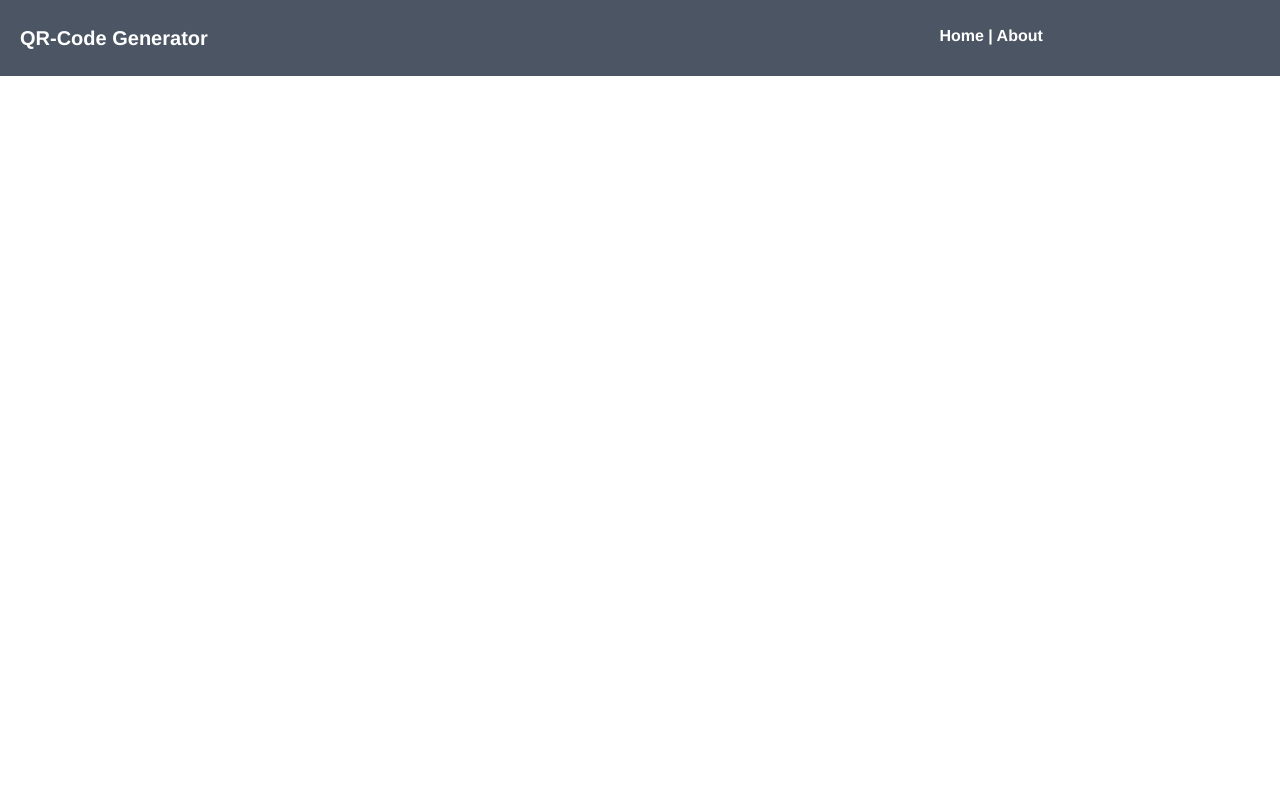
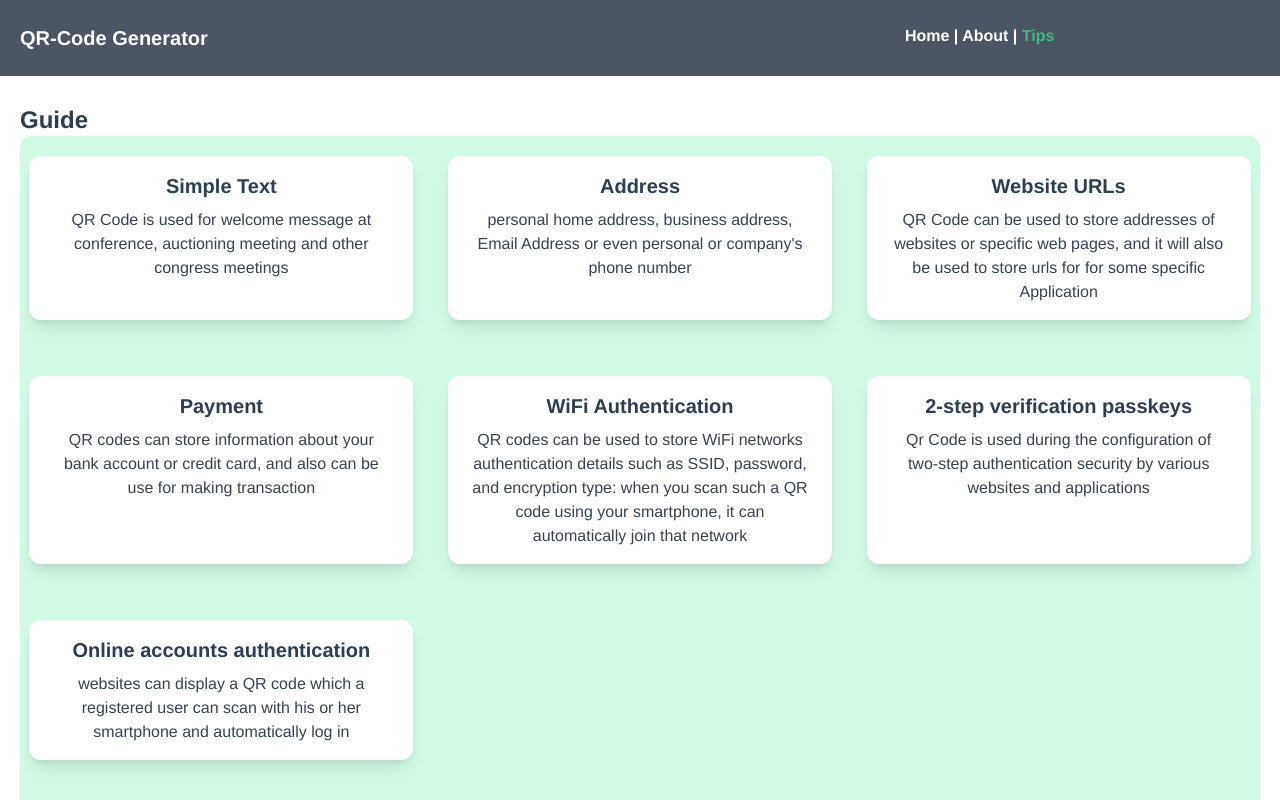
Before and after one commit to Bapper-Ik/qrcode-generator, a Vue app: page /usage in a window 1280 px wide. Shown: the top 800 px of the page. Built offline with nearby package versions, Linux system fonts and the light colour scheme.

Commit message:
Adding Tips component.

```diff
--- a/src/components/layout/Header.vue
+++ b/src/components/layout/Header.vue
@@ -6,7 +6,8 @@
 
         <div class="font-bold text-white py-2 md:py-2 md:py-0 md:flex-auto">
             <router-link to="/">Home</router-link> |
-            <router-link to="/about">About</router-link>
+            <router-link to="/about">About</router-link> |
+            <router-link to="/usage">Tips</router-link>
         </div>
 
     </div>
--- a/src/router/index.js
+++ b/src/router/index.js
@@ -1,5 +1,6 @@
 import { createRouter, createWebHistory } from 'vue-router'
 import Home from '../views/Home.vue'
+import Usage from "../views/Usage.vue";
 
 const routes = [
   {
@@ -14,6 +15,11 @@ const routes = [
     // this generates a separate chunk (about.[hash].js) for this route
     // which is lazy-loaded when the route is visited.
     component: () => import(/* webpackChunkName: "about" */ '../views/About.vue')
+  },
+  {
+    path: '/usage',
+    name: 'Usage',
+    component: Usage
   }
 ]
 
--- a/src/views/About.vue
+++ b/src/views/About.vue
@@ -1,8 +1,8 @@
 <template>
   <div class="about mb-96">
-    <div class="bg-blue-300 max-w-full my-10 mx-3 px-5 py-6 text-left rounded-xl">
+    <div class="bg-green-100 max-w-full my-10 mx-3 px-5 py-6 text-left rounded-xl">
 
-      <h1 class="text-white font-bold font-serif text-2xl pb-5">About us</h1>
+      <h1 class="text-slate font-bold font-serif text-2xl pb-5">About us</h1>
 
       <p class="text-lg font-sans leading-6 pb-2">This is Qr-Code Generator v1.0.1.</p>
       <span class="italic text-base text-red-400 capitalize ">warning !</span>
--- /dev/null
+++ b/src/views/Usage.vue
@@ -0,0 +1,87 @@
+<template>
+    <div class="mx-5 mt-7">
+        <h1 class="text-left text-2xl font-bold ">Guide</h1>
+        <div class="bg-green-100 mb-12 rounded-xl py-5 md:grid md:grid-cols-3 md:gap-4">
+
+            <div class="bg-white mb-10 mx-auto max-w-sm rounded-xl overflow-hidden shadow-lg">
+                <div class="px-6 py-4">
+                    <div class="font-bold text-xl mb-2">Simple Text</div>
+                    <p class="text-gray-700 text-base">
+                    QR Code is used for welcome message at conference, auctioning meeting and other congress meetings
+                    </p>
+                </div>
+            </div>
+
+            <div class="bg-white mb-10 mx-auto max-w-sm rounded-xl overflow-hidden shadow-lg">
+                <div class="px-6 py-4">
+                    <div class="font-bold text-xl mb-2">Address</div>
+                    <p class="text-gray-700 text-base">
+                   personal home address, business address, Email Address or even personal or company's phone number
+                    </p>
+                </div>
+            </div>
+
+            <div class="bg-white mb-10 mx-auto max-w-sm rounded-xl overflow-hidden shadow-lg">
+                <div class="px-6 py-4">
+                    <div class="font-bold text-xl mb-2">Website URLs</div>
+                    <p class="text-gray-700 text-base">
+                    QR Code can be used to store addresses of websites or specific web pages, and it will also be used to store urls for for some specific Application
+                    </p>
+                </div>
+            </div>
+
+
+            <div class="bg-white mb-10 mx-auto max-w-sm rounded-xl overflow-hidden shadow-lg">
+                <div class="px-6 py-4">
+                    <div class="font-bold text-xl mb-2">Payment</div>
+                    <p class="text-gray-700 text-base">
+                    QR codes can store information about your bank account or credit card, and also can be use for making transaction
+                    </p>
+                </div>
+            </div>
+
+
+            <div class="bg-white mb-10 mx-auto max-w-sm rounded-xl overflow-hidden shadow-lg">
+                <div class="px-6 py-4">
+                    <div class="font-bold text-xl mb-2">WiFi Authentication</div>
+                    <p class="text-gray-700 text-base">
+                    QR codes can be used to store WiFi networks authentication details such as SSID, password, and encryption type: when you scan such a QR code using your smartphone, it can automatically join that network
+                    </p>
+                </div>
+            </div>
+
+
+            <div class="bg-white mb-10 mx-auto max-w-sm rounded-xl overflow-hidden shadow-lg">
+                <div class="px-6 py-4">
+                    <div class="font-bold text-xl mb-2">2-step verification passkeys</div>
+                    <p class="text-gray-700 text-base">
+                    Qr Code is used during the configuration of two-step authentication security by various websites and applications
+                    </p>
+                </div>
+            </div>
+
+
+            <div class="bg-white mb-10 mx-auto max-w-sm rounded-xl overflow-hidden shadow-lg">
+                <div class="px-6 py-4">
+                    <div class="font-bold text-xl mb-2">Online accounts authentication</div>
+                    <p class="text-gray-700 text-base">
+                    websites can display a QR code which a registered user can scan with his or her smartphone and automatically log in
+                    </p>
+                </div>
+            </div>
+
+         </div>
+    </div>
+    <Footer />
+</template>
+
+<script>
+import Footer from "../components/Footer.vue";
+
+export default {
+  name: "Usage",
+  components: {
+      Footer
+  }
+};
+</script>
```
